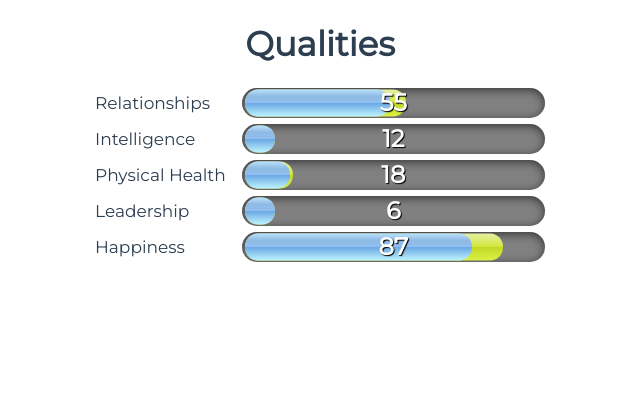
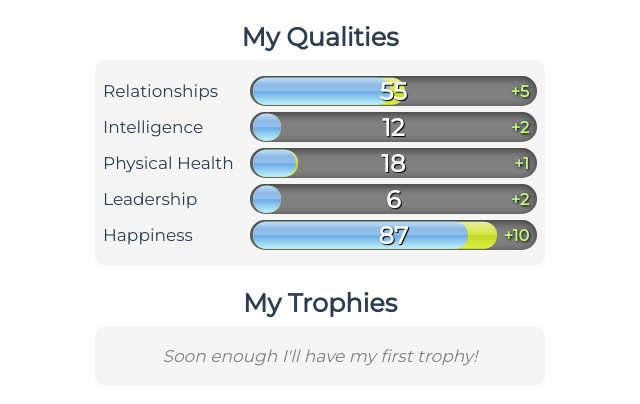
Before and after one commit to tomsawdayee/crossroads, a Vue app: page /#/profile in a window 1280 px wide. Shown: the top 404 px of the page, without its empty margins (320-960 px from the left). Built offline with nearby package versions, Linux system fonts and the light colour scheme; what vue-splash would draw is missing.

Commit message:
Show colored delta of qualities

```diff
--- a/src/components/Bar.vue
+++ b/src/components/Bar.vue
@@ -11,7 +11,13 @@
       :style="{ width: calcBarWidth(value) }"
     ></div>
     <div class="bar-value">
-      {{ +value + +delta }}
+      {{ Math.max(+min, Math.min(+max, +value + +delta)) }}
+    </div>
+    <div v-if="delta < 0" class="bar-delta negative-delta">
+      {{ delta }}
+    </div>
+    <div v-if="delta > 0" class="bar-delta positive-delta">
+      +{{ delta }}
     </div>
   </div>
 </template>
@@ -53,7 +59,7 @@ export default {
 
 .bar-fill {
   border-radius: 13px;
-  height: 90%;
+  height: 88%;
   position: absolute;
   top: 50%;
   left: 3px;
@@ -135,4 +141,22 @@ export default {
   left: 50%;
   transform: translate(-50%, 0);
 }
+
+.bar-delta {
+  color: white;
+  text-shadow: 1px 1px 3px #000000;
+  font-size: 1rem;
+  font-weight: bold;
+  position: absolute;
+  right: 8px;
+  transform: translate(0, 0);
+}
+
+.negative-delta {
+  color: rgb(255, 136, 136);
+}
+
+.positive-delta {
+  color: rgb(195, 255, 117);
+}
 </style>
--- a/src/views/Profile.vue
+++ b/src/views/Profile.vue
@@ -1,6 +1,6 @@
 <template>
   <div>
-    <h1>Qualities</h1>
+    <h2 id="qualities-header">My Qualities</h2>
     <div class="qualities-grid">
       <div class="quality-label">Relationships</div>
       <Bar
@@ -38,6 +38,8 @@
         :delta="qualities.happiness.delta"
       ></Bar>
     </div>
+    <h2 id="trophies-header">My Trophies</h2>
+    <div class="trophies-cabinet">Soon enough I'll have my first trophy!</div>
   </div>
 </template>
 
@@ -72,6 +74,10 @@ export default {
 </script>
 
 <style>
+#qualities-header {
+  margin-bottom: 8px;
+}
+
 .qualities-grid {
   display: grid;
   grid-template-columns: auto 1fr;
@@ -79,6 +85,9 @@ export default {
   row-gap: 6px;
   align-items: center;
   justify-items: start;
+  background-color: whitesmoke;
+  border-radius: 10px;
+  padding: 16px 8px;
 }
 
 .quality {
@@ -89,4 +98,16 @@ export default {
 .quality-label {
   margin-right: 10px;
 }
+
+#trophies-header {
+  margin-bottom: 8px;
+}
+
+.trophies-cabinet {
+  background-color: whitesmoke;
+  border-radius: 10px;
+  padding: 20px 8px;
+  color: grey;
+  font-style: italic;
+}
 </style>
```
